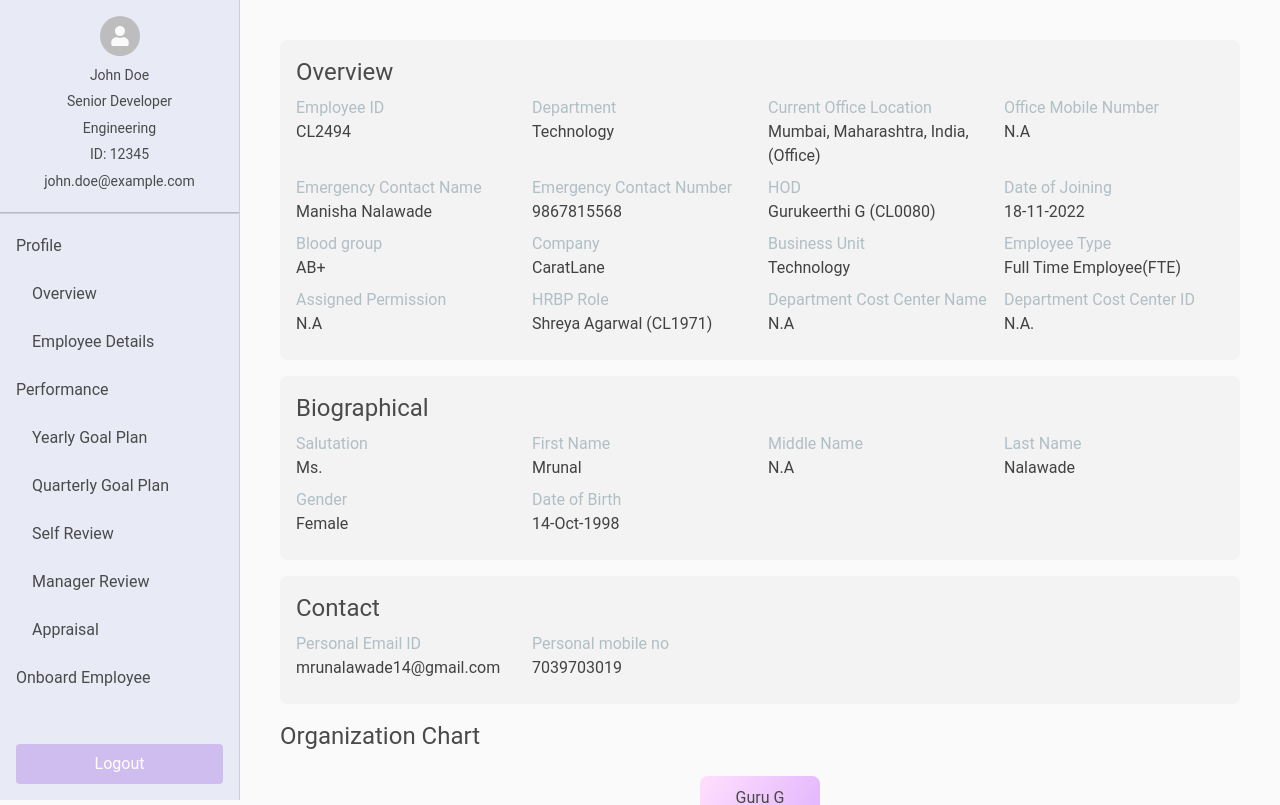
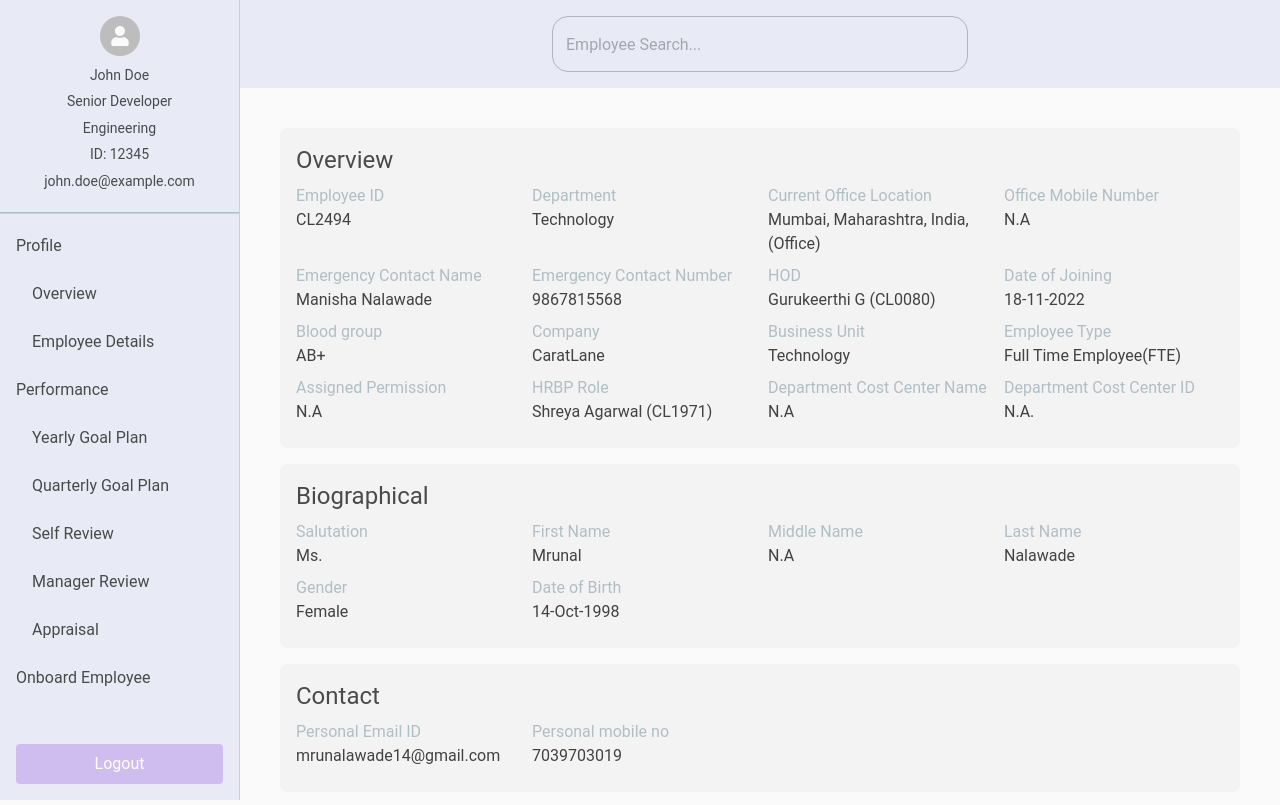
Before and after one commit to Ashwin7867/Cl-Hive-Frontend, a React (Create React App) app: page /profile-overview in a window 1280 px wide. Shown: the top 805 px of the page. Built offline with nearby package versions, Linux system fonts and the light colour scheme; sample sign-in values are in the browser's storage.

Commit message:
search bar changes

```diff
--- a/src/App.js
+++ b/src/App.js
@@ -1,6 +1,16 @@
 import React from "react";
 import { BrowserRouter as Router, Routes, Route } from "react-router-dom";
-import { CssBaseline, Drawer, List, ListItem, ListItemText, Box, Avatar, Divider } from "@mui/material";
+import {
+  CssBaseline,
+  Drawer,
+  List,
+  ListItem,
+  ListItemText,
+  Box,
+  Avatar,
+  Divider,
+  TextField,
+} from "@mui/material";
 import { createTheme, ThemeProvider } from "@mui/material/styles";
 import { makeStyles } from "@mui/styles";
 import LoginPage from "./components/pages/LoginPage";
@@ -50,6 +60,22 @@ const useStyles = makeStyles({
       color: "#4a4a4a",
     },
   },
+  searchBarContainer: {
+    display: "flex",
+    alignItems: "center",
+    backgroundColor: '#e8eaf6',
+    position: 'sticky',
+    top: '0',
+    display: 'flex'
+  },
+  searchBar: {
+    flexGrow: 1,
+    "& .MuiInputBase-root": {
+      width: '40%',
+      margin: '16px',
+      borderRadius: '16px',
+      alignSelf: 'center'    },
+  },
   employeeSection: {
     padding: "16px",
     textAlign: "center",
@@ -61,7 +87,7 @@ const useStyles = makeStyles({
     width: "64px",
     height: "64px",
     marginBottom: "8px",
-    margin:'auto'
+    margin: "auto",
   },
   employeeDetails: {
     fontSize: "14px",
@@ -103,6 +129,9 @@ const useStyles = makeStyles({
       backgroundColor: "#fce4ec",
     },
   },
+  rightArea:{
+    width: '-webkit-fill-available'
+  }
 });
 
 const App = () => {
@@ -206,10 +235,22 @@ const App = () => {
                     {/* Logout Button */}
                     <LogoutButton />
                   </Drawer>
-                  {/* Main Content */}
-                  <Box className={classes.mainContent}>
-                    <Routes>{renderNestedRoutes()}</Routes>
+                  <Box className={classes.rightArea}>
+                    {/* Search Bar */}
+                    <Box className={classes.searchBarContainer}>
+                      <TextField
+                        variant="outlined"
+                        placeholder="Employee Search..."
+                        fullWidth
+                        className={classes.searchBar}
+                      />
+                    </Box>
+                    {/* Main Content */}
+                    <Box className={classes.mainContent}>
+                      <Routes>{renderNestedRoutes()}</Routes>
+                    </Box>
                   </Box>
+
                 </Box>
               </ProtectedRoute>
             }
```
